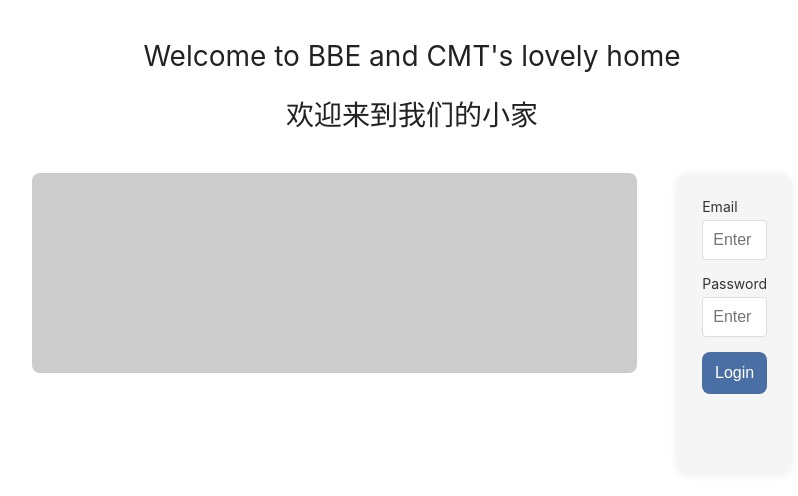
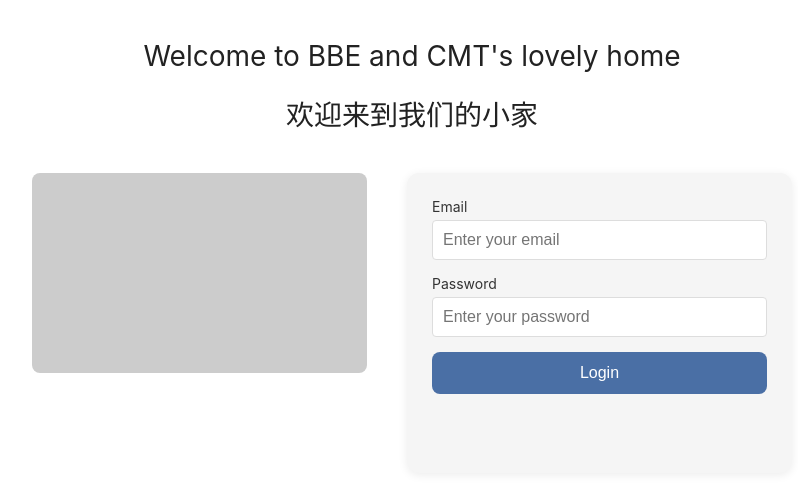
Before and after one commit to Bzin68/my-website, a website: page src/index.html in a window 1280 px wide. Shown: the whole page, without its empty margins (228-1026 px from the left). Drawn offline with Linux system fonts and the light colour scheme.

Commit message:
Add files via upload

```diff
--- a/src/index.html
+++ b/src/index.html
@@ -48,10 +48,10 @@
 
         .rooms-placeholder {
             width: 100%;
-            height: 200px; /* Adjust height as needed */
+            height: 200px; /* Same height as before */
             background-color: #ccc; /* Solid rectangle color */
             border-radius: 8px;
-            display: block; /* Initially visible */
+            display: block; /* Always visible */
         }
 
         .rooms-list ul {
@@ -182,6 +182,10 @@
             .login-section {
                 flex: 1;
             }
+
+            .rooms-placeholder {
+                flex: 1;
+            }
         }
 
         @media screen and (-webkit-min-device-pixel-ratio:0) {
@@ -223,15 +227,15 @@
                 <button type="submit" class="login-button">Login</button>
                 <div id="error-message" class="error-message"></div>
             </form>
+            <button class="logout-button" id="logoutButton" style="display: none;">Logout</button>
         </div>
     </div>
 
     <script>
         const loginForm = document.getElementById('loginForm');
-        const loginSection = document.getElementById('loginSection');
+        const logoutButton = document.getElementById('logoutButton');
         const errorMessage = document.getElementById('error-message');
         const roomsList = document.getElementById('roomsList');
-        const roomsPlaceholder = document.getElementById('roomsPlaceholder');
         const headers = document.querySelectorAll('h1');
 
         // Function to update UI based on login state
@@ -240,8 +244,8 @@
             if (user) {
                 // User is logged in
                 roomsList.style.display = 'block';
-                roomsPlaceholder.style.display = 'none';
-                loginSection.innerHTML = '<button class="logout-button" onclick="logout()">Logout</button>';
+                logoutButton.style.display = 'block';
+                loginForm.style.display = 'block'; // Keep the login form visible
 
                 // Extract username from email (e.g., john.doe from john.doe@example.com)
                 const username = user.email.split('@')[0];
@@ -251,25 +255,8 @@
             } else {
                 // User is not logged in
                 roomsList.style.display = 'none';
-                roomsPlaceholder.style.display = 'block';
-                loginSection.innerHTML = `
-                    <form class="login-form" id="loginForm">
-                        <div class="form-group">
-                            <label for="email">Email</label>
-                            <input type="email" id="email" name="email" placeholder="Enter your email" required>
-                        </div>
-                        <div class="form-group">
-                            <label for="password">Password</label>
-                            <input type="password" id="password" name="password" placeholder="Enter your password" required>
-                        </div>
-                        <button type="submit" class="login-button">Login</button>
-                        <div id="error-message" class="error-message"></div>
-                    </form>
-                `;
-
-                // Reattach event listener to the new form
-                const newLoginForm = document.getElementById('loginForm');
-                newLoginForm.addEventListener('submit', handleLogin);
+                logoutButton.style.display = 'none';
+                loginForm.style.display = 'block'; // Ensure login form is visible
             }
         }
 
@@ -308,8 +295,9 @@
             updateUI(); // Update UI after logout
         }
 
-        // Attach event listener to the initial form
+        // Attach event listeners
         loginForm.addEventListener('submit', handleLogin);
+        logoutButton.addEventListener('click', logout);
 
         // Update UI on page load
         updateUI();
```
